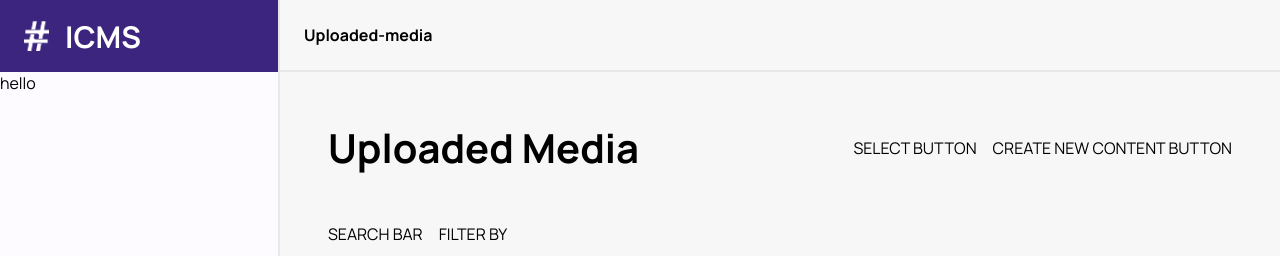
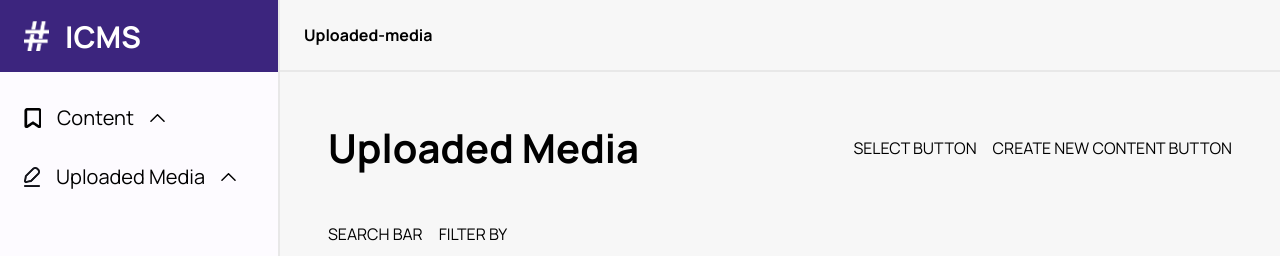
Before and after one commit to include-davis/Include-CMS, a Next.js app: page /uploaded-media in a window 1280 px wide. Shown: the top 256 px of the page. Built offline with nearby package versions, Linux system fonts and the light colour scheme.

Commit message:
sidebar more efficient

```diff
--- a/app/(pages)/_components/Sidebar/Sidebar.module.scss
+++ b/app/(pages)/_components/Sidebar/Sidebar.module.scss
@@ -38,6 +38,7 @@
         display: flex;
         flex-direction: column;
         flex-grow: 1;
+        padding: var(--small-spacer) 0;
     }
 
     .settings {
--- a/app/(pages)/_components/Sidebar/Sidebar.tsx
+++ b/app/(pages)/_components/Sidebar/Sidebar.tsx
@@ -3,12 +3,23 @@ import styles from './Sidebar.module.scss';
 import Image from 'next/image';
 import logo from '/public/navigation/sidebar/logo.png';
 import settingsIcon from '/public/navigation/sidebar/settings-icon.png';
+import uploadedMediaIcon from '/public/navigation/sidebar/uploaded-media-icon.png';
+import contentIcon from '/public/navigation/sidebar/content-icon.png';
 
 import schema from '@configs/_schema/_index';
 import { Schema } from '@configs/_schema/_types';
+import SidebarDropdown from './SidebarDropdown';
 
 export default function Sidebar() {
-  const collections = schema.map((collection: Schema) => collection.name);
+  const collections = schema.map((collection: Schema) => ({
+    name: collection.name,
+    url: `/content/${collection.name.toLowerCase()}`,
+  }));
+
+  const uploaded_media = schema.map((collection: Schema) => ({
+    name: collection.name,
+    url: `/uploaded-media/${collection.name.toLowerCase()}`,
+  }));
 
   return (
     <div className={styles.container}>
@@ -17,7 +28,18 @@ export default function Sidebar() {
         <h3>ICMS</h3>
       </button>
       <div className={styles.sidebar_contents}>
-        <div className={styles.dropdowns}>hello</div>
+        <div className={styles.dropdowns}>
+          <SidebarDropdown
+            icon={uploadedMediaIcon}
+            name={'Content'}
+            links={collections}
+          />
+          <SidebarDropdown
+            icon={contentIcon}
+            name={'Uploaded Media'}
+            links={uploaded_media}
+          />
+        </div>
         <button className={styles.settings}>
           <Image src={settingsIcon} alt="settings icon" width={20} />
           <h3>Settings</h3>
--- a/app/(pages)/_components/Sidebar/SidebarDropdown.module.scss
+++ b/app/(pages)/_components/Sidebar/SidebarDropdown.module.scss
@@ -0,0 +1,41 @@
+.container {
+    width: 100%;
+    display: flex;
+    flex-direction: column;
+}
+
+.button {
+    display: flex;
+    flex-direction: row;
+    align-items: center;
+    justify-content: flex-start;
+    gap: var(--small-spacer);
+    padding: var(--small-spacer) var(--spacer);
+
+    > h3 {
+        font-size: 1.25rem;
+        font-weight: 400;
+    }
+
+    .arrow.active {
+        transform: rotate(180deg);
+    }
+}
+
+.links {
+    flex-direction: column;
+    width: 100%;
+    display: none;
+}
+
+.links.active {
+    display: flex;
+}
+
+.link {
+    padding: var(--small-spacer) var(--medium-spacer);
+}
+
+// .link.active {
+//     background: var(--primary-light);
+// }
--- a/app/(pages)/_components/Sidebar/SidebarDropdown.tsx
+++ b/app/(pages)/_components/Sidebar/SidebarDropdown.tsx
@@ -1,10 +1,52 @@
+'use client';
+
 import styles from './SidebarDropdown.module.scss';
+import Image, { StaticImageData } from 'next/image';
+import Link from 'next/link';
+import arrow from '/public/navigation/sidebar/arrow.svg';
+import useToggle from '@hooks/useToggle';
+
+interface LinkInt {
+  name: string;
+  url: string;
+}
 
 interface SidebarDropdownProps {
-  links: {
-    name: string;
-    url: string;
-  };
+  icon: StaticImageData;
+  name: string;
+  links: LinkInt[];
 }
 
-export default function SidebarDropdown({ links }: SidebarDropdownProps) {}
+export default function SidebarDropdown({
+  icon,
+  name,
+  links,
+}: SidebarDropdownProps) {
+  const { state: active, toggleState: toggleActive } = useToggle(false);
+
+  return (
+    <div className={styles.container}>
+      <button className={styles.button} onClick={toggleActive}>
+        <Image src={icon} alt={name} height={20} />
+        <h3>{name}</h3>
+        <Image
+          src={arrow}
+          alt={'arrow'}
+          height={8}
+          className={`${styles.arrow} ${active ? styles.active : null}`}
+        />
+      </button>
+      <div className={`${styles.links} ${active ? styles.active : null}`}>
+        {links.map((link: LinkInt) => (
+          <Link
+            href={link.url}
+            key={link.url}
+            className={`${styles.link} ${active ? styles.active : null}`}
+          >
+            {link.name}
+          </Link>
+        ))}
+      </div>
+    </div>
+  );
+}
--- a/app/(pages)/_hooks/useToggle.ts
+++ b/app/(pages)/_hooks/useToggle.ts
@@ -8,5 +8,5 @@ export default function useToggle(initState: boolean) {
 
   const setOn = () => setState(true);
   const setOff = () => setState(false);
-  return [state, toggleState, setOn, setOff] as const;
+  return { state, toggleState, setOn, setOff } as const;
 }
```
Also changed, not shown: public/navigation/sidebar/arrow.svg (added), public/navigation/sidebar/uploaded-media-icon.png (renamed from public/index/uploaded-media-icon.png).
